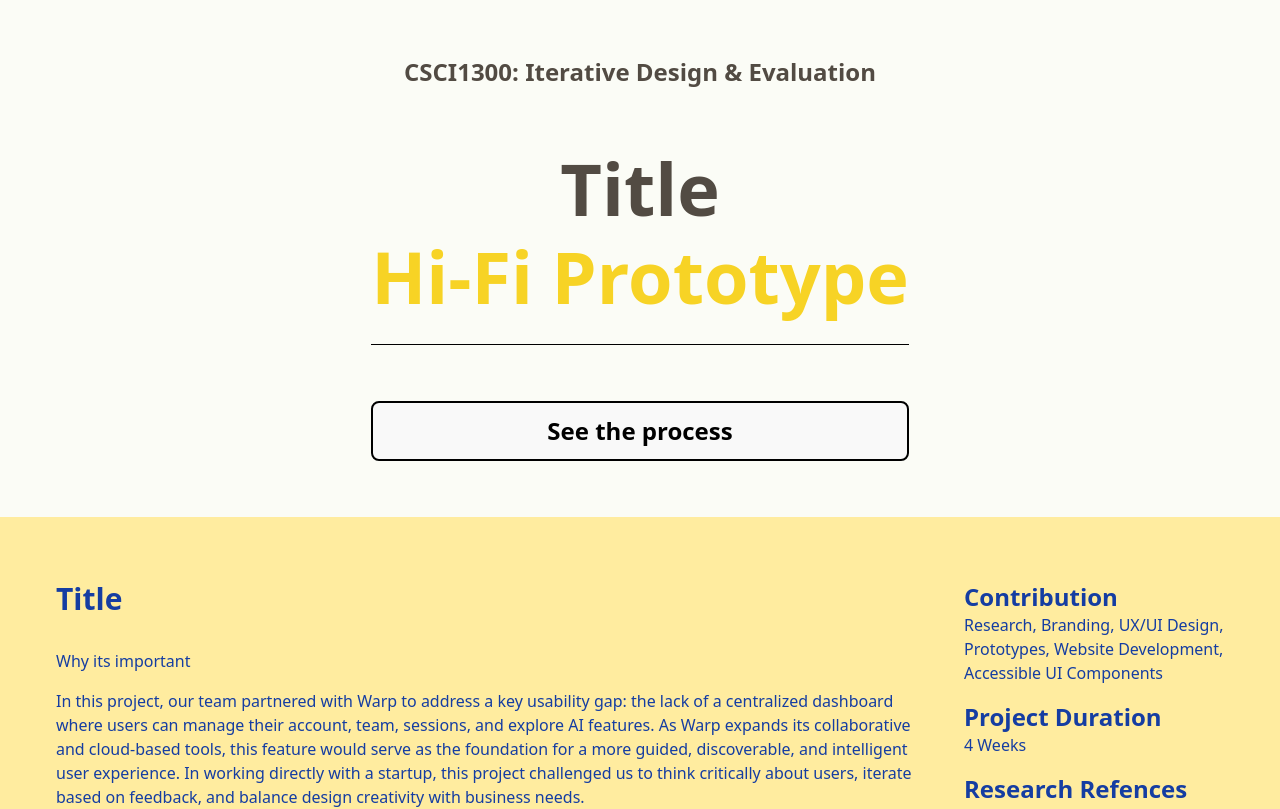
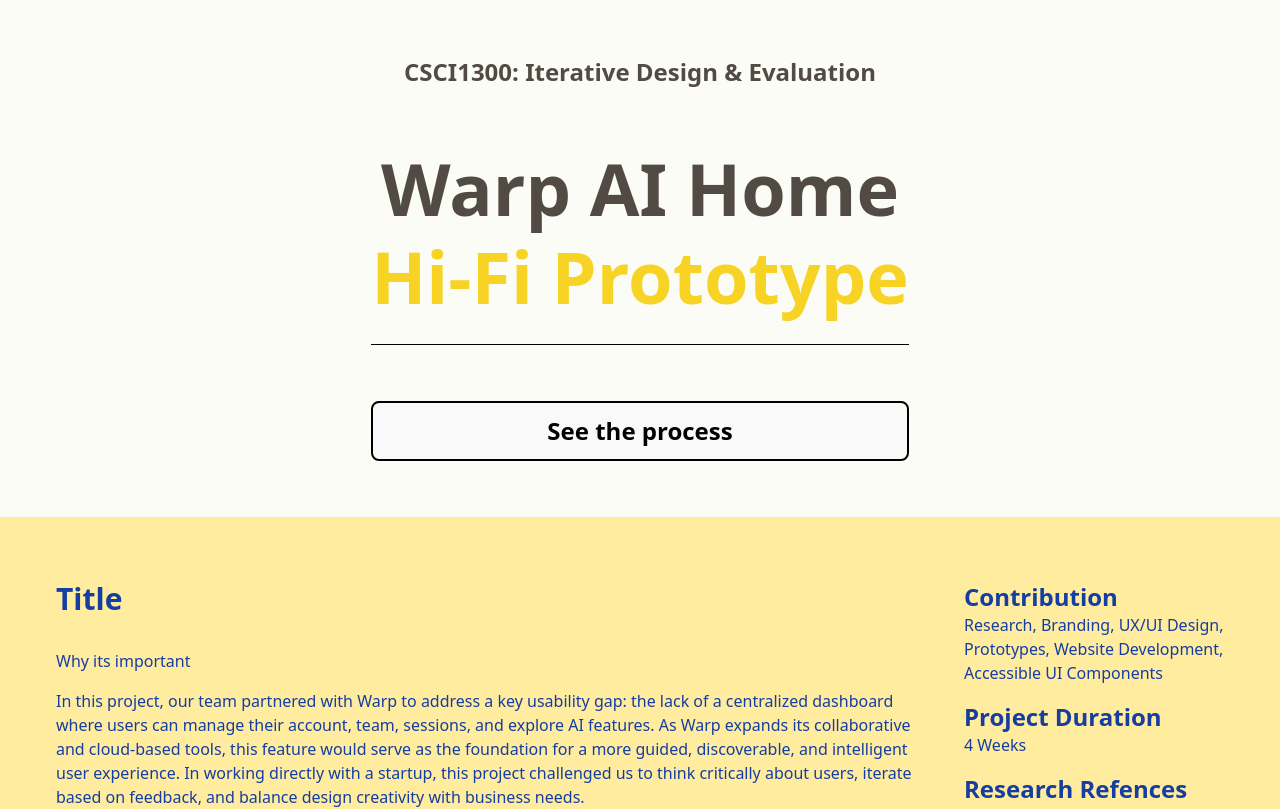
Before and after one commit to danidedona/Iterative-Design-Hand-In, a React (Vite) app: page / in a window 1280 px wide. Shown: the top 809 px of the page. Built offline with nearby package versions, Linux system fonts and the light colour scheme.

Commit message:
add: project title

```diff
--- a/src/Template.jsx
+++ b/src/Template.jsx
@@ -122,7 +122,7 @@
             <h1 className="text-2xl font-bold text-[var(--color-dark)]">
               CSCI1300: Iterative Design & Evaluation
             </h1>
-            <p className="mt-16 mb-4 text-[var(--color-dark)]">Title</p>
+            <p className="mt-16 mb-4 text-[var(--color-dark)]">Warp AI Home</p>
             <AnimatePresence mode="wait">
               <motion.div
                 key={topics[currentTopic]}
```
